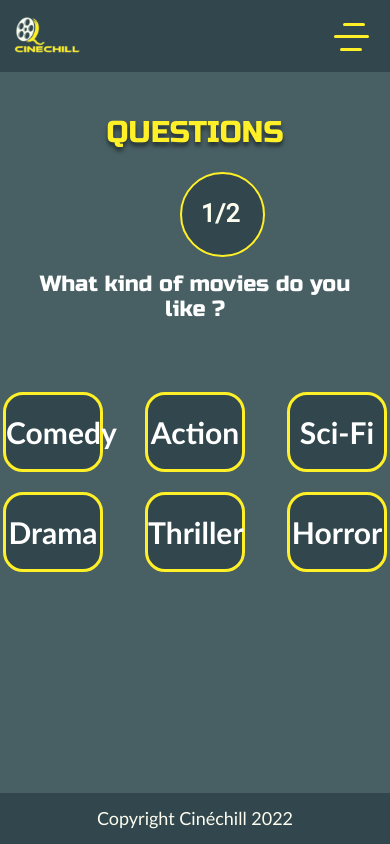
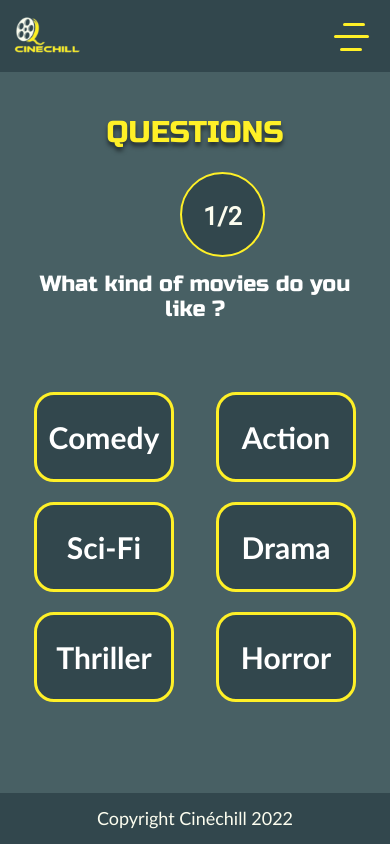
Before and after one commit to ComicScrip/lyon-react-mars22-p2g3, a React (Create React App) app: page /moviepicker in a window 390 px wide. Built offline with nearby package versions, Linux system fonts and the light colour scheme.

Commit message:
params on url

```diff
--- a/src/Css/Questionnaire.css
+++ b/src/Css/Questionnaire.css
@@ -31,8 +31,8 @@
   justify-content: center;
 }
 .cardy {
-  width: 200px !important;
-  height: 110px !important;
+  width: 250px !important;
+  height: 130px !important;
   margin: 5px;
   justify-content: center;
   align-items: center;
@@ -60,6 +60,7 @@
   border-radius: 50%;
   background-color: #32474d;
   border: 2px solid #fff027;
+  text-align: center;
 }
 .compteur {
   width: 40px;
@@ -67,9 +68,8 @@
   font-family: 'Roboto';
   font-style: normal;
   font-weight: bold;
-  font-size: 30px;
-  margin-left: 9px;
-  line-height: 60px;
+  font-size: 25px;
+  line-height: 65px;
   color: #fcfdef;
 }
 @media screen and (max-width: 700px) {
@@ -96,8 +96,8 @@
     justify-content: center;
   }
   .cardy {
-    width: 100px !important;
-    height: 80px !important;
+    width: 140px !important;
+    height: 90px !important;
   }
   .cercle {
     padding: 10px;
@@ -105,13 +105,7 @@
     width: 85px;
     height: 85px;
   }
-  /* .CategoryName {
-    font-size: 20px;
-    font-weight: 100;
-    margin-left: -4px !important;
-    padding: 25px 15px 15px 15px !important;
-    margin-right: 1px;
-  } */
+
   .compteur {
     font-size: 25px;
   }
@@ -129,4 +123,8 @@
     margin: 10px;
     padding: 30px;
   }
+  .cardsx {
+    display: grid;
+    grid-template-columns: 1fr 1fr;
+  }
 }
--- a/src/routes/MoviePicker.js
+++ b/src/routes/MoviePicker.js
@@ -2,12 +2,12 @@ import React from 'react';
 import '../Css/App.css';
 import '../Css/Questionnaire.css';
 import '../Css/Navbar.css';
-import Questionnaire from './Questionnaire';
+import Questionary from './Questionary';
 
 function MoviePicker() {
   return (
     <div>
-      <Questionnaire />
+      <Questionary />
       {/* Lorem ipsum dolor sit, amet consectetur adipisicing elit. Sed sunt fuga
       deserunt recusandae earum et delectus nemo ea voluptatibus, magnam qui
       fugit beatae placeat id, blanditiis, cum aperiam in architecto? */}
--- /dev/null
+++ b/src/routes/Questionary.js
@@ -0,0 +1,84 @@
+import React, { useState } from 'react';
+import '../Css/App.css';
+import '../Css/Questionnaire.css';
+import '../Css/Navbar.css';
+import '../Css/index.css';
+// import Question1 from '../components/Question1';
+import { useSearchParams } from 'react-router-dom';
+
+const MOVIES = ['Comedy', 'Action', 'Sci-Fi', 'Drama', 'Thriller', 'Horror'];
+const YEARS = ['1980 - 2000', '2000 - 2015', '2015 - 2022'];
+
+function toObject(searchParams) {
+  const res = {};
+  // eslint-disable-next-line no-return-assign
+  searchParams.forEach((value, key) => (res[key] = value));
+  return res;
+}
+
+function Questionary() {
+  const [searchParams, setSearchParams] = useSearchParams();
+
+  // const divStyle = {
+  //   color: 'blue',
+  // };
+  const [isActif, setIsActif] = useState(false);
+  const [count, setCount] = useState(1);
+  const handleClick = (step, param) => {
+    setIsActif(!isActif);
+    setCount(count + 1);
+
+    if (step === 'movie') {
+      setSearchParams({
+        ...toObject(searchParams),
+        movie_category: param.toLowerCase(),
+      });
+    } else if (step === 'year') {
+      setSearchParams({
+        ...toObject(searchParams),
+        year: param.toLowerCase(),
+      });
+    }
+  };
+  return (
+    <div>
+      <h1 className="question_title">QUESTIONS</h1>
+      <div className="cercle">
+        <span className="compteur"> {count}/2</span>
+      </div>
+      <h2 className="question">What kind of movies do you like ?</h2>
+      <section className="section_card">
+        <div className="cardsx">
+          {MOVIES.map((movieCategoryTitle) => (
+            <button
+              type="submit"
+              className="cardy"
+              onClick={() => handleClick('movie', movieCategoryTitle)}
+            >
+              {movieCategoryTitle}
+            </button>
+          ))}
+        </div>
+      </section>
+      {isActif && (
+        <div>
+          <h2 className="question">Which year ?</h2>
+          <section className="section_card">
+            <div className="cardsx">
+              {YEARS.map((year) => (
+                <button
+                  type="submit"
+                  className="cardy"
+                  onClick={() => handleClick('year', year)}
+                >
+                  {year}
+                </button>
+              ))}
+            </div>
+          </section>
+        </div>
+      )}
+    </div>
+  );
+}
+export default Questionary;
--- a/src/routes/Questionnaire.js
+++ /dev/null
@@ -1,52 +0,0 @@
-import React, { useState } from 'react';
-import '../Css/App.css';
-import '../Css/Questionnaire.css';
-import '../Css/Navbar.css';
-import '../Css/index.css';
-// import Question1 from '../components/Question1';
-import Question2 from '../components/Question2';
-
-function Questionnaire() {
-  // const divStyle = {
-  //   color: 'blue',
-  // };
-  const [isActif, setIsActif] = useState(false);
-  const [count, setCount] = useState(1);
-  const handleClick = () => {
-    setIsActif(!isActif);
-    setCount(count + 1);
-  };
-  return (
-    <div>
-      <h1 className="question_title">QUESTIONS</h1>
-      <div className="cercle">
-        <span className="compteur"> {count}/2</span>
-      </div>
-      <h2 className="question">What kind of movies do you like ?</h2>
-      <section className="section_card">
-        <div className="cardsx">
-          <button type="submit" className="cardy" onClick={handleClick}>
-            Comedy
-          </button>
-          <button type="submit" className="cardy" onClick={handleClick}>
-            Action
-          </button>
-          <button type="submit" className="cardy" onClick={handleClick}>
-            Sci-Fi
-          </button>
-          <button type="submit" className="cardy" onClick={handleClick}>
-            Drama
-          </button>
-          <button type="submit" className="cardy" onClick={handleClick}>
-            Thriller
-          </button>
-          <button type="submit" className="cardy" onClick={handleClick}>
-            Horror
-          </button>
-        </div>
-      </section>
-      <div>{isActif ? <Question2 /> : ' '}</div>
-    </div>
-  );
-}
-export default Questionnaire;
```
